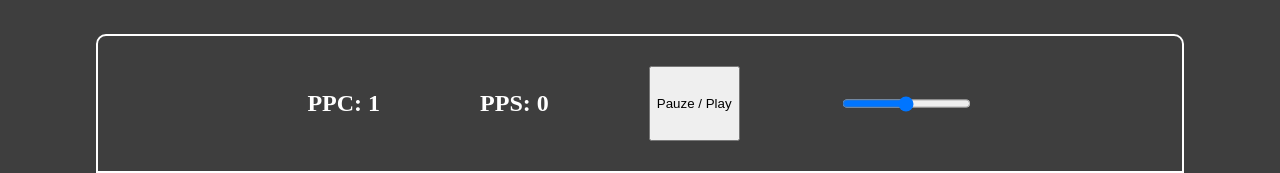
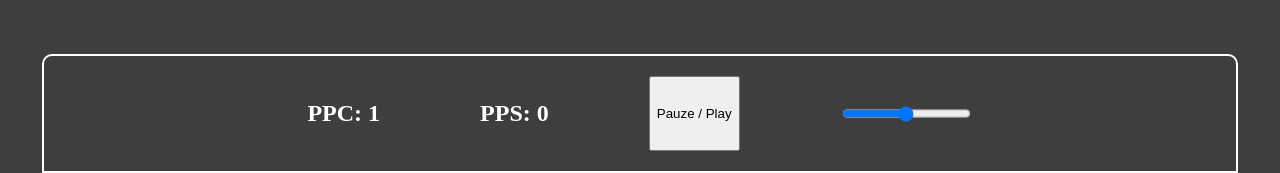
Before and after one commit to Jarnokes/inleiding-programeren, a plain HTML site: page index.html in a window 1280 px wide. Shown: the part 627-800 px from the top of the page. Drawn offline with Linux system fonts and the light colour scheme.

Commit message:
Add files via upload

```diff
--- a/css/style.css
+++ b/css/style.css
@@ -7,7 +7,7 @@ body {
     background-color: #3e3e3e;
     color: white;
     user-select: none;
-    cursor: url('/images/cursor.cur'), auto;
+    cursor: url('./images/cursor.cur'), auto;
     position: relative;
 }
 
@@ -97,8 +97,8 @@ body {
 .stats {
     position: absolute;
     bottom: 0;
-    width: 80vw;
-    padding: 30px;
+    width: 90vw;
+    padding: 20px;
     border: 2px white solid;
     border-top-right-radius: 10px;
     border-top-left-radius: 10px;
```
Also changed, not shown: index.html (+2 -0 lines).
